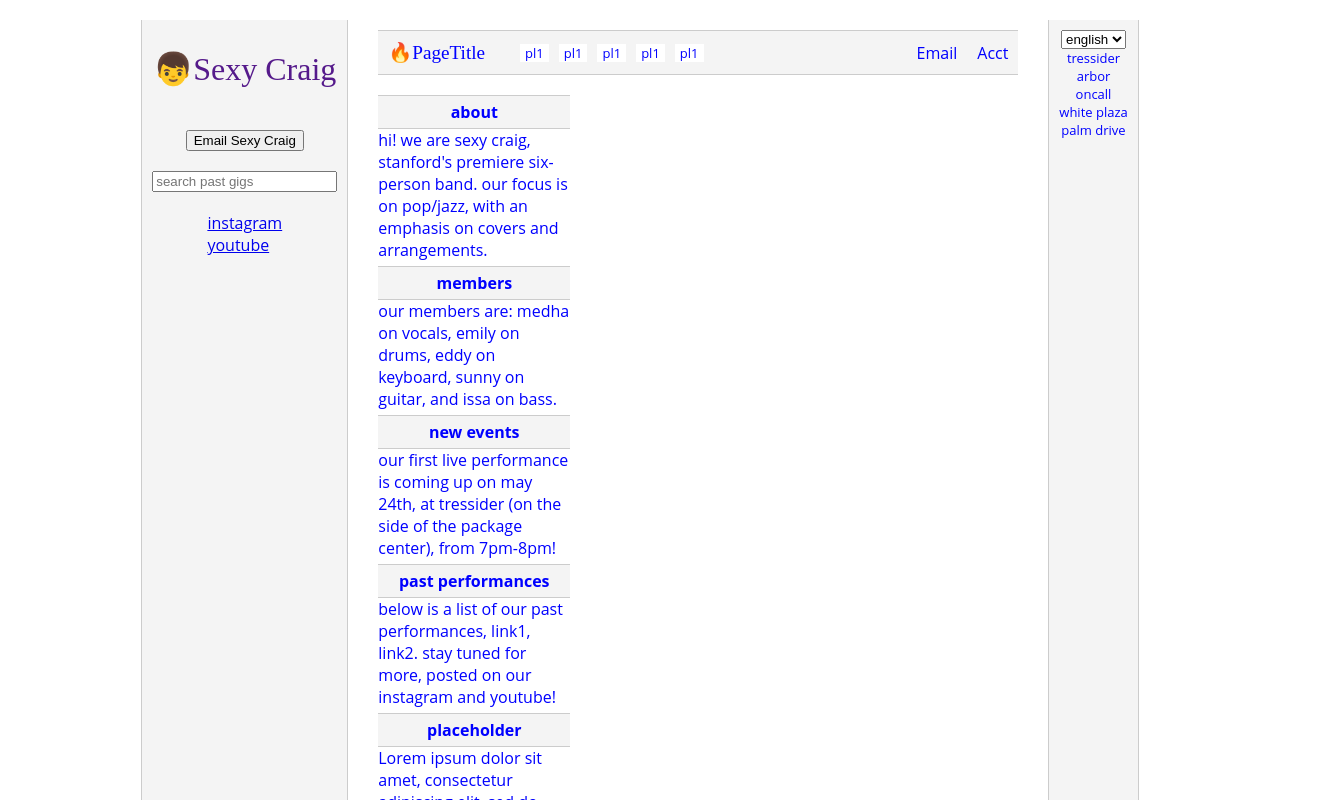
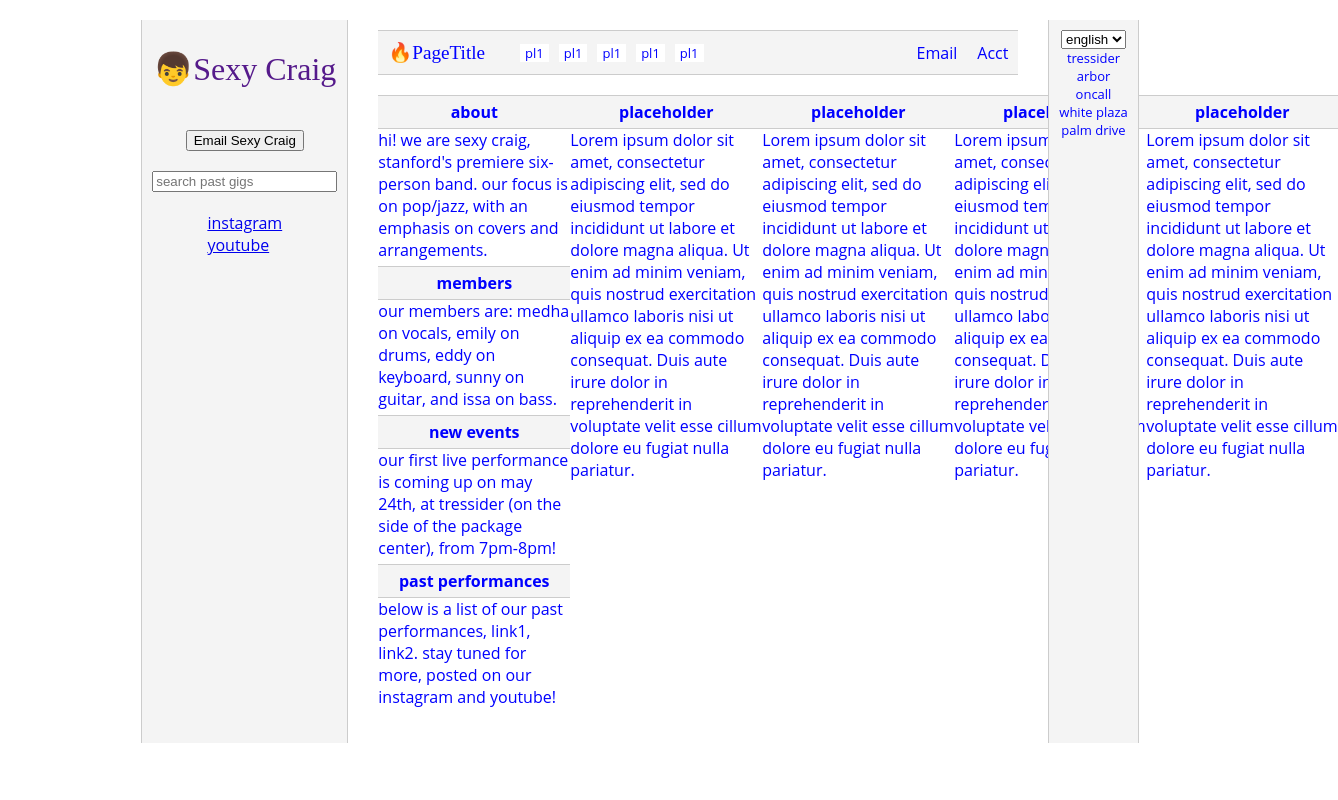
Before and after one commit to TsuRS/sexy-craig, a React (Create React App) app: page / in a window 1280 px wide. Shown: the top 800 px of the page, 1338 px wide, since content can reach past the window. Built offline with nearby package versions, Linux system fonts and the light colour scheme.

Commit message:
edited css

```diff
--- a/src/CenterCol.css
+++ b/src/CenterCol.css
@@ -39,7 +39,7 @@
 }
 .InfoCols {
   max-width: 50vw;
-  min-height: 80vh;
+  max-height: 80vh;
   margin: 20px 0px;
   display:flex;
   flex-wrap:wrap;
```
